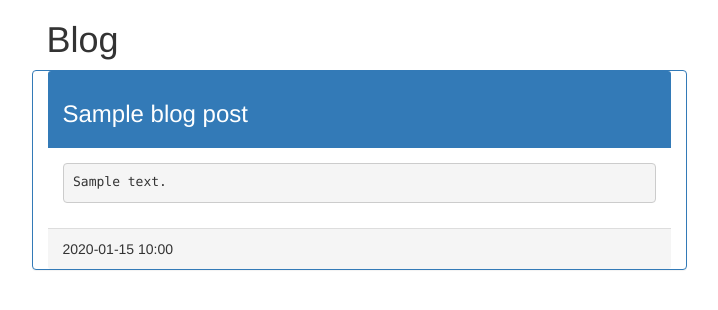
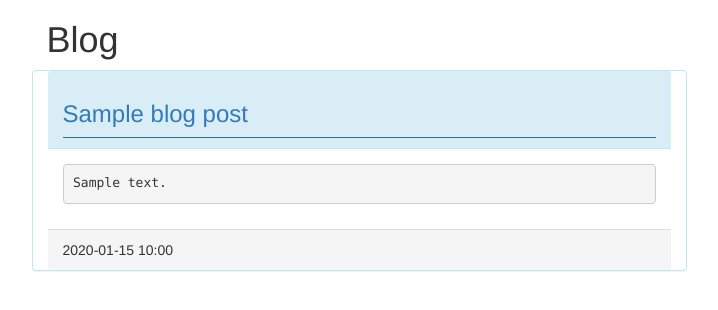
Before and after one commit to alklyn/multiuser_blog, a Python web app: template templates/blog.html in a window 1280 px wide. Shown: the top 310 px of the page, without its empty margins (281-999 px from the left). Run offline with Jinja, Linux system fonts and the light colour scheme; the template is opened without the code that fills it: most values are stand-ins (such as "Sample title", 1, 10 or a date in 2020); some libraries are stand-ins or nearby versions.

Commit message:
Add link to each individual post's page.

```diff
--- a/static/styles/blog.css
+++ b/static/styles/blog.css
@@ -1,4 +1,4 @@
-.post-header {
+.post-subject {
     border-bottom: solid 1px;
     display: flex;
 }
--- a/templates/blog.html
+++ b/templates/blog.html
@@ -21,10 +21,12 @@
 {% block content %}
         {% for blog_post in params["blog_posts"] %}
         <div class="row">
-            <div class="col-md-6 col-md-offset-3 panel panel-primary">
+            <div class="col-md-6 col-md-offset-3 panel panel-info">
                 <div class="panel-heading">
-                    <div class="post-title">
-                        <h3>{{ blog_post.subject }}</h3>
+                    <div class="post-subject">
+                        <a href="{{ blog_post.key().id()}}">
+                            <h3>{{ blog_post.subject }}</h3>
+                        </a>
                     </div>
                 </div>
                 <div class="panel-body post-content">
```
